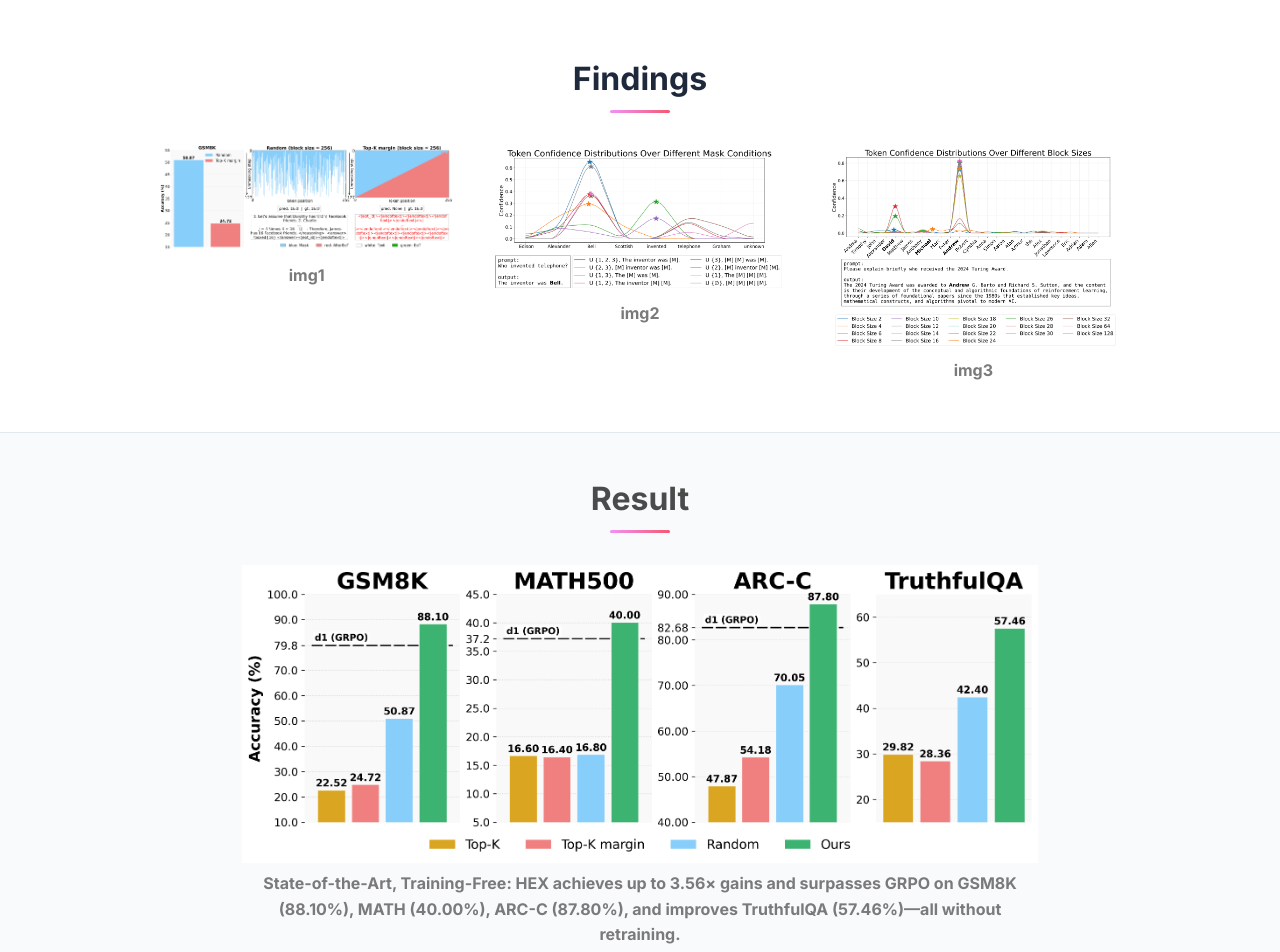
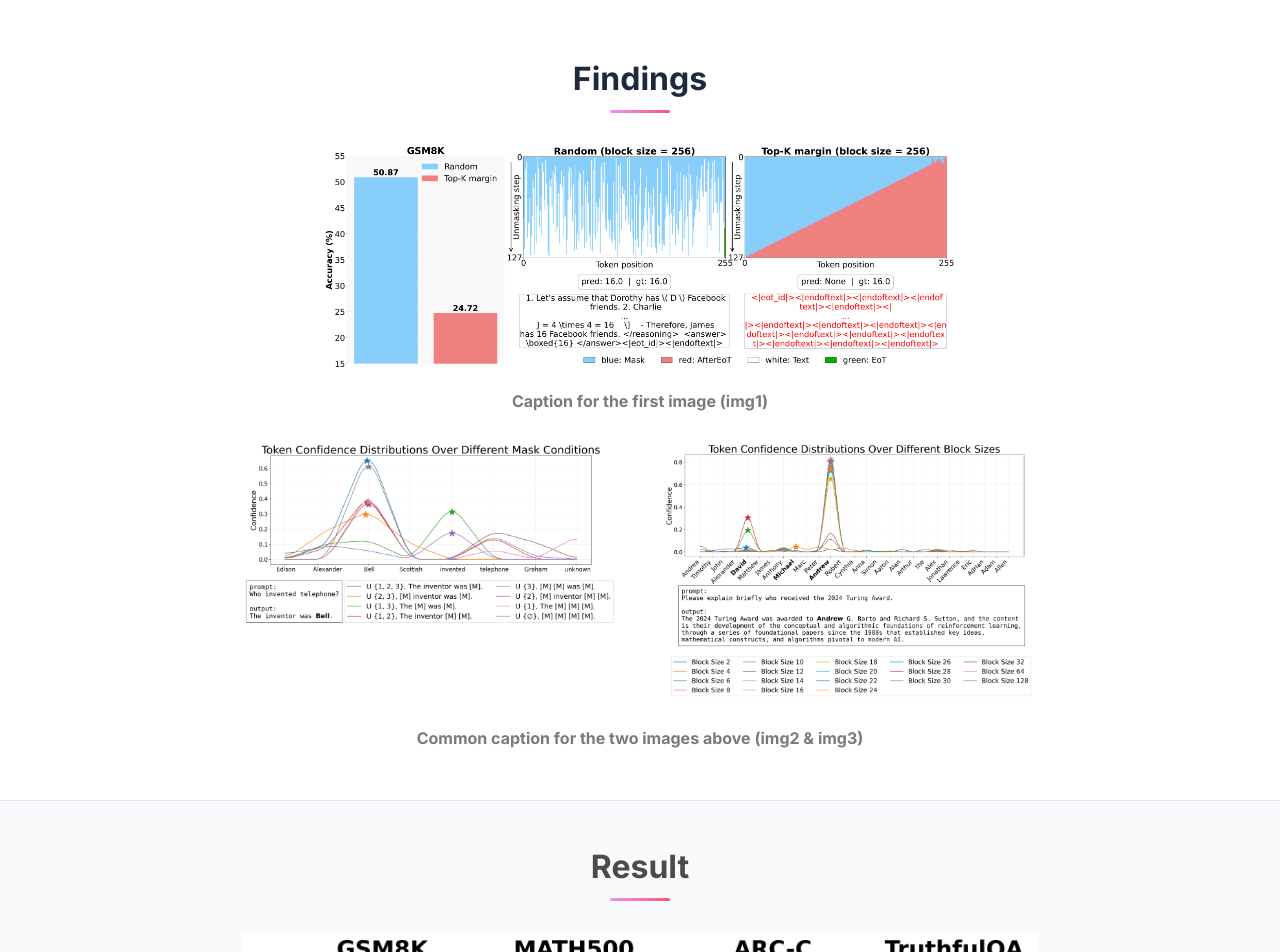
Before and after one commit to junos-ai-org/hex, a plain HTML site: page index.html in a window 1280 px wide. Shown: the part 2980-3932 px from the top of the page. Drawn offline with Linux system fonts and the light colour scheme.

Commit message:
html modify

```diff
--- a/index.html
+++ b/index.html
@@ -308,39 +308,47 @@ TruthfulQA from 28.36\% to 57.46\%. Our results establish a new paradigm for tes
     </section>
 
 
-    <!-- Approach -->
+    <!-- Findings -->
     <section class="section">
       <div class="container is-max-desktop">
         <h2 class="title is-3 has-text-centered">Findings</h2>
 
-        <!-- 가운데 정렬 + 적절한 간격 -->
-        <div class="columns is-multiline is-variable is-5 is-centered">
-
-          <!-- 모바일 1칸, 태블릿 2칸, 데스크탑 3칸 -->
-          <div class="column is-12-mobile is-6-tablet is-4-desktop">
+        <!-- 첫 번째 이미지 (단독 + 개별 캡션) -->
+        <div class="columns is-centered">
+          <div class="column is-8">
             <figure class="image">
               <img src="assets/combined_horizontal_GSM8K_149_250916.png" alt="img1" loading="lazy" style="object-fit:contain;">
-              <figcaption class="has-text-grey has-text-centered" style="margin-top:.5rem;">img1</figcaption>
+              <figcaption class="has-text-grey has-text-centered" style="margin-top:.5rem;">
+                Caption for the first image (img1)
+              </figcaption>
+            </figure>
+          </div>
+        </div>
+
+        <!-- 두 번째 줄: 두 개 이미지 + 공통 캡션 -->
+        <div class="columns is-centered is-variable is-5">
+          <div class="column is-6-tablet is-5-desktop">
+            <figure class="image">
+              <img src="assets/general_crucial_distributions_overlap2.png" alt="img2" loading="lazy" style="object-fit:contain;">
             </figure>
           </div>
 
-          <div class="column is-12-mobile is-6-tablet is-4-desktop">
+          <div class="column is-6-tablet is-5-desktop">
             <figure class="image">
-              <img src="assets/general_crucial_distributions_overlap2.png" alt="img2" loading="lazy" style="object-fit:contain;">
-              <figcaption class="has-text-grey has-text-centered" style="margin-top:.5rem;">img2</figcaption>
+              <img src="assets/crucial_distributions_overlap.png" alt="img3" loading="lazy" style="object-fit:contain;">
             </figure>
           </div>
+        </div>
 
-          <div class="column is-12-mobile is-6-tablet is-4-desktop">
-            <figure class="image">
-              <img src="assets/crucial_distributions_overlap.png" alt="img3" loading="lazy" style="object-fit:contain;">
-              <figcaption class="has-text-grey has-text-centered" style="margin-top:.5rem;">img3</figcaption>
-            </figure>
-          </div>
+        <!-- 공통 캡션 -->
+        <div class="has-text-grey has-text-centered" style="margin-top:.5rem;">
+          Common caption for the two images above (img2 & img3)
+        </div>
 
-        </div>
       </div>
     </section>
+
+
 
     <!-- Result -->
     <section class="section hero is-light">
```
